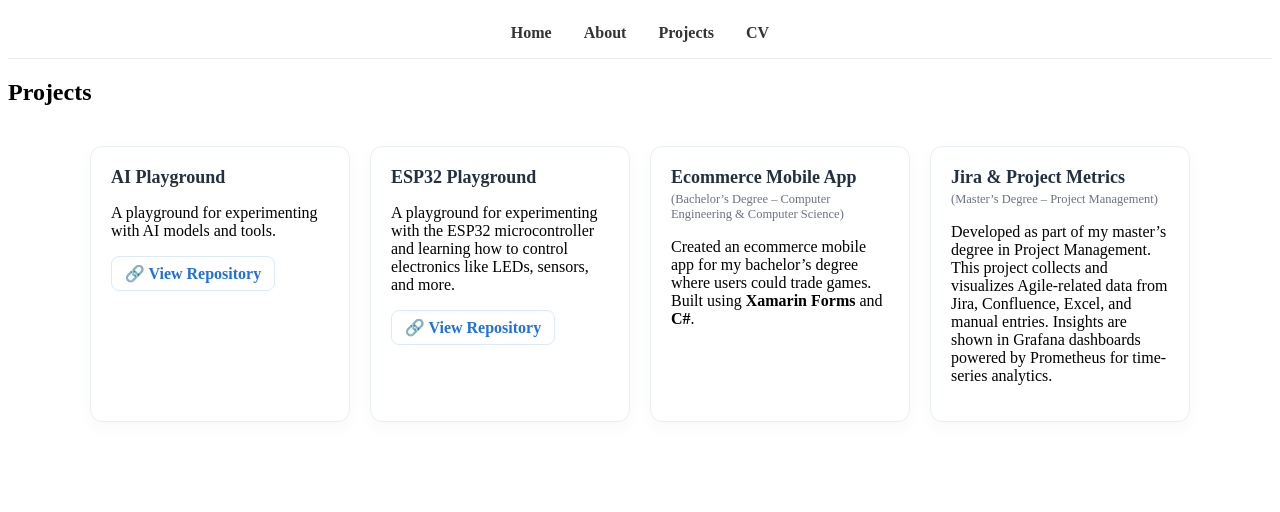
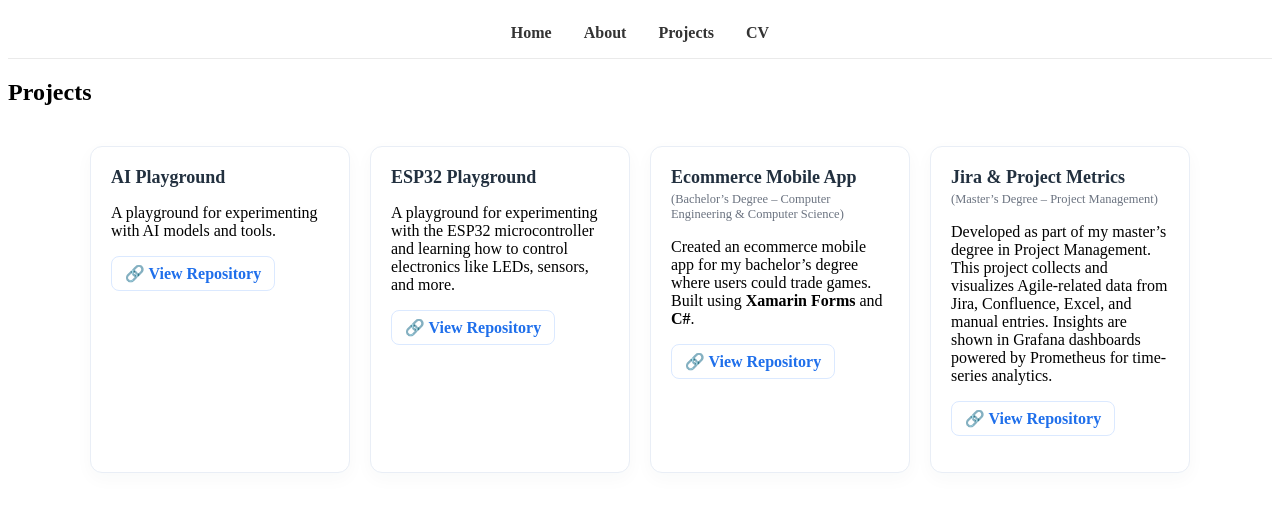
Before and after one commit to vinersar31/portfolio, a Jekyll site: the page built from projects.md, in a window 1280 px wide. Shown: the top 512 px of the page. Built offline with Jekyll 4.4.1, drawn with Linux system fonts in a browser that asks for light colours.

Commit message:
Revert "clean up"
This reverts commit 49b293e79d28763e46ac3d0fc5d0f62a622861d2.

```diff
--- a/projects.md
+++ b/projects.md
@@ -45,6 +45,12 @@ permalink: /projects.html
       could trade games. Built using <strong>Xamarin Forms</strong> and
       <strong>C#</strong>.
     </p>
+    <p>
+      <a class="btn" href="https://github.com/vinersar31/Steam-Ecommerce-App"
+         target="_blank" rel="noopener noreferrer">
+        🔗 View Repository
+      </a>
+    </p>
   </article>
 
   <article class="project-card">
@@ -57,6 +63,12 @@ permalink: /projects.html
       Confluence, Excel, and manual entries. Insights are shown in
       Grafana dashboards powered by Prometheus for time-series analytics.
     </p>
+    <p>
+      <a class="btn" href="https://github.com/vinersar31/Jira-Project-Metrics"
+         target="_blank" rel="noopener noreferrer">
+        🔗 View Repository
+      </a>
+    </p>
   </article>
 
 </section>
```
